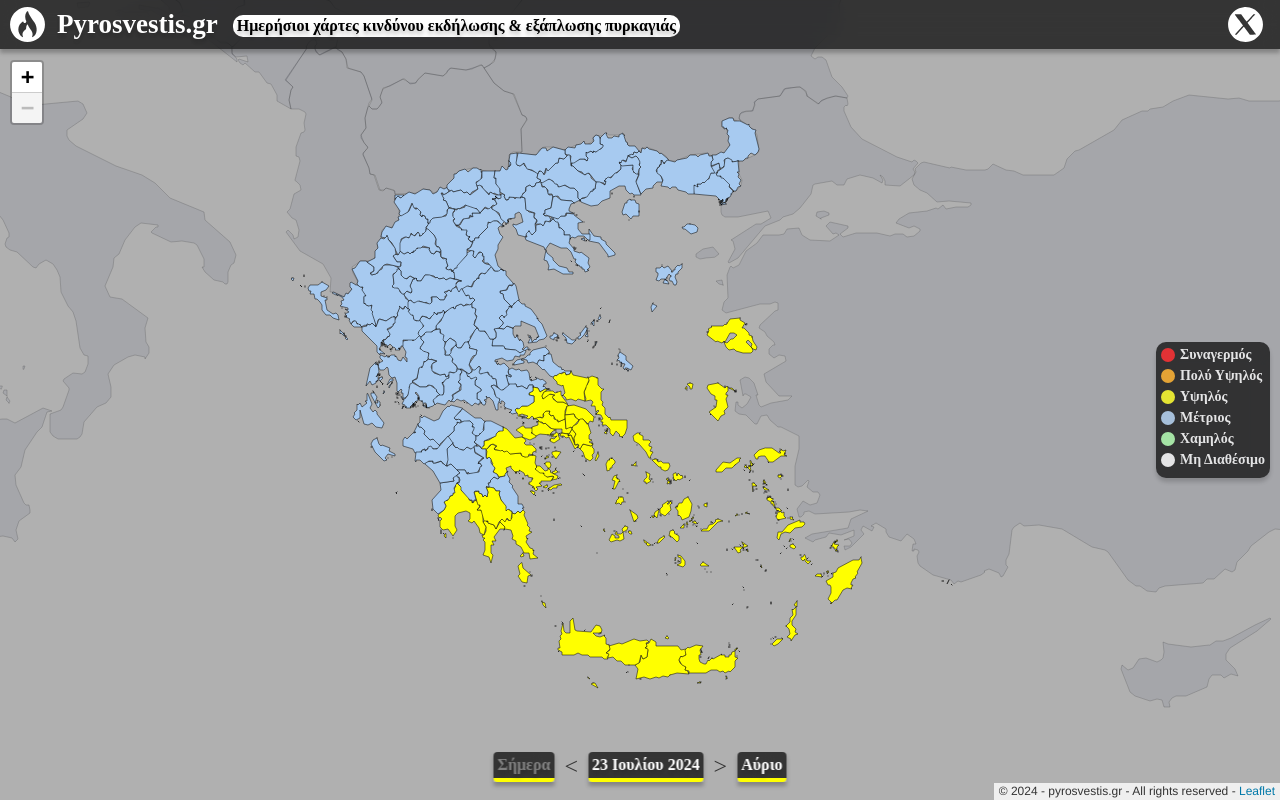
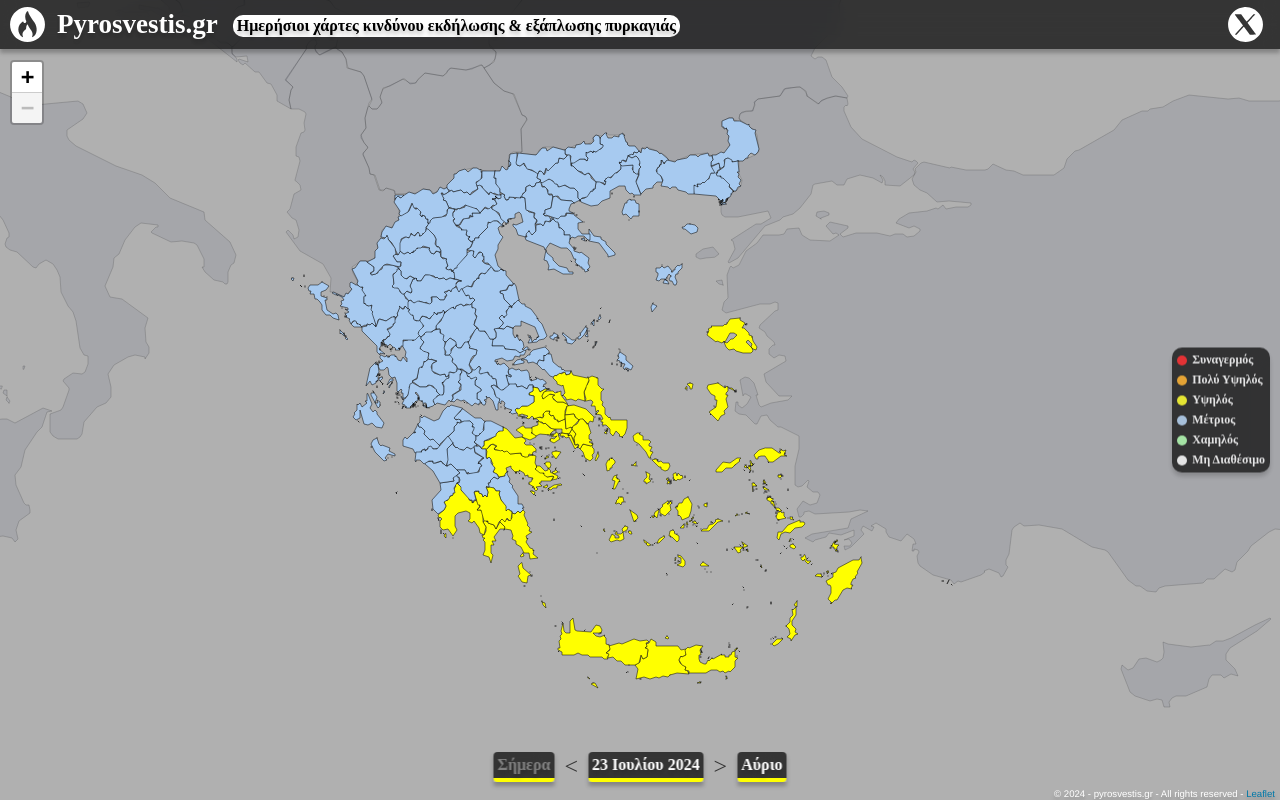
Before and after one commit to skonstantis/pyrosvestis.gr, a React (Vite) app: page / in a window 1280 px wide. Built offline with nearby package versions, Linux system fonts and the light colour scheme.

Commit message:
bug fixes

```diff
--- a/src/view/Categories.jsx
+++ b/src/view/Categories.jsx
@@ -34,7 +34,7 @@ export const Categories = () => {
           <div className={styles.text}>Χαμηλός</div>
         </div>
 
-        <div className={styles.entry}>
+        <div className={styles.entry + ' ' + styles.lastEntry}>
           <div className={styles.dots + ' ' + styles.notfound}></div>
           <div className={styles.text}>Μη Διαθέσιμο</div>
         </div>
--- a/src/view/categories.module.css
+++ b/src/view/categories.module.css
@@ -1,12 +1,12 @@
 /* Author: Sotiris Konstantis */
 
-.mobile {
-    top: 50px;
-    right: 0px;
-    margin: 10px;
+.mobile{
+    left: 0;
+    bottom: 0;
+    margin-left: 10px;
 }
 
-.desktop {
+.desktop{
     top: 50%;
     right: 0;
     margin: 10px;
@@ -15,13 +15,14 @@
 
 .container {
     position: absolute;
+    transform: translateY(-50%);
     z-index: 1000;
     cursor: pointer;
-    font-size: 14px;
-    font-weight: bolder;
+    font-size: 12px;
     display: flex;
     flex-direction: column;
     align-items: flex-start;
+    font-weight: bolder;
     background-color: black;
     opacity: 0.7;
     border-radius: 10px;
@@ -29,6 +30,8 @@
     backdrop-filter: blur(10px);
     text-shadow: 0px 4px 4px rgba(16, 16, 16, 0.25);
     color: white;
+    font-weight: bolder;
+    pointer-events: none;
     padding: 5px;
 }
 
@@ -38,6 +41,10 @@
     margin-bottom: 5px;
 }
 
+.lastEntry{
+    margin-bottom: 0px;
+}
+
 .text {
     padding-left: 5px;
     white-space: nowrap;
@@ -45,8 +52,8 @@
 }
 
 .dots {
-    width: 14px;
-    height: 14px;
+    width: 10px;
+    height: 10px;
     border-radius: 50%;
     box-shadow: 0px 4px 4px rgba(0, 0, 0, 0.25);
 }
--- a/src/view/map.css
+++ b/src/view/map.css
@@ -3,3 +3,13 @@
 .leaflet-control-container .leaflet-top.leaflet-left {
   margin-top: 50px;
 }
+
+.leaflet-control-attribution {
+  font-size: 0.8em;
+  background: transparent !important;
+  box-shadow: none !important;
+  border: none;
+  color: white;
+  margin-bottom: 2px;
+  text-shadow: 0px 4px 4px rgba(16, 16, 16, 0.25);
+}
```
